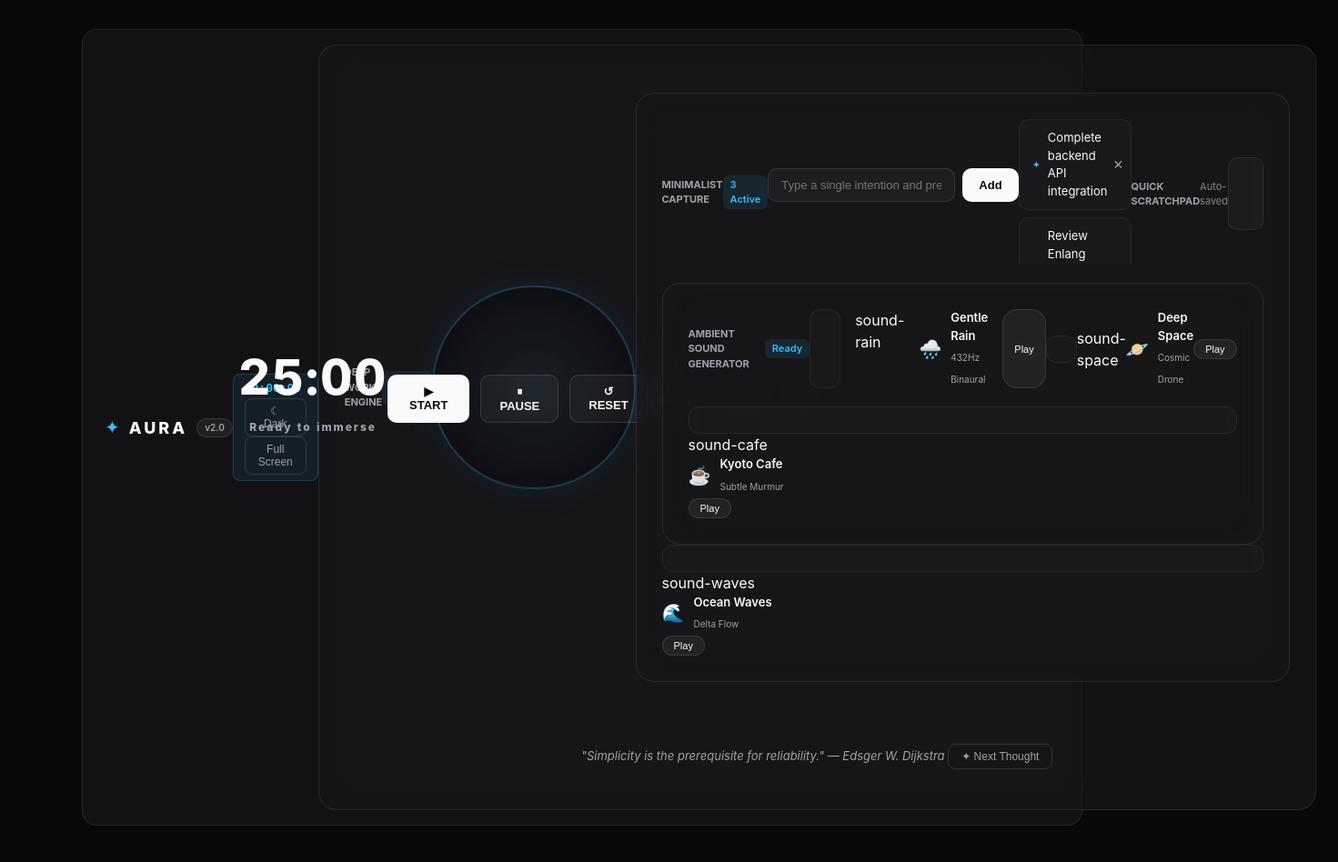
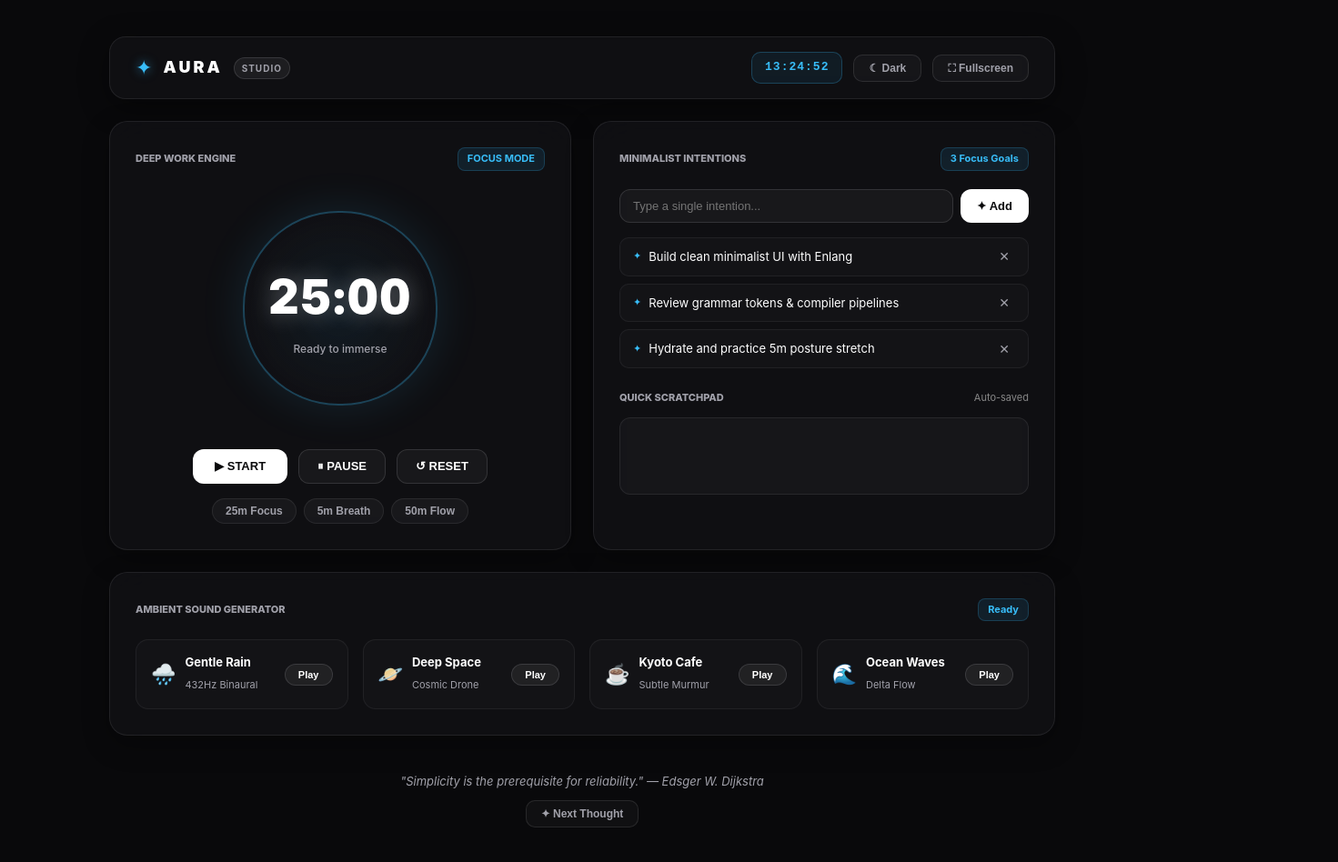
Before and after one commit to Aero99op/enlang-main, a plain HTML site: page minimalist.html in a window 1280 px wide. Shown: the whole page at 91% size, 1471 px wide, since content can reach past the window. Drawn offline with Linux system fonts and the light colour scheme.

Commit message:
fix_and_polish_minimalist_studio

```diff
--- a/minimalist.html
+++ b/minimalist.html
@@ -6,30 +6,29 @@
     <title>AURA — Minimalist Focus Studio</title>
     <style>
 :root {
-  --bg-carbon: #09090b;
-  --card-surface: rgba(24, 24, 27, 0.7);
-  --border-subtle: rgba(255, 255, 255, 0.08);
-  --text-bright: #fafafa;
+  --bg-canvas: #09090b;
+  --card-surface: rgba(18, 18, 22, 0.75);
+  --text-pure: #ffffff;
   --text-muted: #a1a1aa;
-  --accent-sky: #38bdf8;
-  --accent-emerald: #34d399;
+  --accent-cyan: #38bdf8;
+  --accent-glow: rgba(56, 189, 248, 0.15);
 }
 
 body {
   margin: 0px;
   padding: 0px;
-  background: var(--bg-carbon);
-  color: var(--text-bright);
+  background: var(--bg-canvas);
+  color: var(--text-pure);
   font-family: Inter, -apple-system, BlinkMacSystemFont, 'Segoe UI', Roboto, sans-serif;
   min-height: 100vh;
-  line-height: 1.5;
+  line-height: 1.6;
   overflow-x: hidden;
 }
 
 .app-shell {
-  max-width: 1100px;
+  max-width: 1040px;
   margin: 0 auto;
-  padding: 32px 24px;
+  padding: 40px 24px 60px 24px;
   display: flex;
   flex-direction: column;
   gap: 24px;
@@ -39,37 +38,40 @@ body {
   display: flex;
   justify-content: space-between;
   align-items: center;
-  padding: 16px 24px;
+  padding: 16px 28px;
   background: var(--card-surface);
-  backdrop-filter: blur(20px);
+  backdrop-filter: blur(24px);
   border: 1px solid rgba(255, 255, 255, 0.08);
-  border-radius: 16px;
+  border-radius: 18px;
+  box-shadow: 0 8px 32px rgba(0, 0, 0, 0.4);
 }
 
 .brand-container {
   display: flex;
   align-items: center;
-  gap: 10px;
+  gap: 12px;
 }
 
 .brand-icon {
-  color: var(--accent-sky);
-  font-size: 20px;
+  color: var(--accent-cyan);
+  font-size: 22px;
+  text-shadow: 0 0 12px rgba(56, 189, 248, 0.6);
 }
 
 .brand-title {
   font-size: 18px;
-  font-weight: 800;
+  font-weight: 900;
   letter-spacing: 3px;
-  color: var(--text-bright);
+  color: var(--text-pure);
 }
 
 .badge-pill {
   font-size: 10px;
-  font-weight: 600;
-  padding: 2px 8px;
+  font-weight: 700;
+  letter-spacing: 1px;
+  padding: 3px 8px;
   background: rgba(255, 255, 255, 0.06);
-  border: 1px solid rgba(255, 255, 255, 0.1);
+  border: 1px solid rgba(255, 255, 255, 0.12);
   border-radius: 20px;
   color: var(--text-muted);
 }
@@ -83,40 +85,41 @@ body {
 .time-badge {
   font-family: monospace;
   font-size: 13px;
-  font-weight: 600;
-  color: var(--accent-sky);
+  font-weight: 700;
+  color: var(--accent-cyan);
   background: rgba(56, 189, 248, 0.08);
-  padding: 6px 12px;
-  border-radius: 8px;
-  border: 1px solid rgba(56, 189, 248, 0.2);
+  padding: 6px 14px;
+  border-radius: 10px;
+  border: 1px solid rgba(56, 189, 248, 0.25);
+  letter-spacing: 1px;
 }
 
 .btn-ghost {
-  background: transparent;
-  border: 1px solid rgba(255, 255, 255, 0.12);
+  background: rgba(255, 255, 255, 0.03);
+  border: 1px solid rgba(255, 255, 255, 0.1);
   color: var(--text-muted);
-  padding: 6px 14px;
-  border-radius: 8px;
+  padding: 7px 16px;
+  border-radius: 10px;
   font-size: 12px;
-  font-weight: 500;
+  font-weight: 600;
   cursor: pointer;
   transition: all 0.2s ease;
 }
 
 .btn-ghost:hover {
-  color: var(--text-bright);
+  color: var(--text-pure);
   border: 1px solid rgba(255, 255, 255, 0.3);
-  background: rgba(255, 255, 255, 0.05);
+  background: rgba(255, 255, 255, 0.08);
 }
 
 .btn-primary {
-  background: var(--text-bright);
+  background: var(--text-pure);
   color: #09090b;
   border: none;
   padding: 10px 24px;
-  border-radius: 10px;
+  border-radius: 12px;
   font-size: 13px;
-  font-weight: 700;
+  font-weight: 800;
   letter-spacing: 0.5;
   cursor: pointer;
   transition: all 0.2s ease;
@@ -124,17 +127,17 @@ body {
 
 .btn-primary:hover {
   transform: translateY(-1px);
-  box-shadow: 0 4px 16px rgba(255, 255, 255, 0.2);
+  box-shadow: 0 6px 20px rgba(255, 255, 255, 0.25);
 }
 
 .btn-outline {
   background: rgba(255, 255, 255, 0.04);
-  color: var(--text-bright);
+  color: var(--text-pure);
   border: 1px solid rgba(255, 255, 255, 0.12);
   padding: 10px 20px;
-  border-radius: 10px;
+  border-radius: 12px;
   font-size: 13px;
-  font-weight: 600;
+  font-weight: 700;
   cursor: pointer;
   transition: all 0.2s ease;
 }
@@ -152,12 +155,13 @@ body {
 
 .card {
   background: var(--card-surface);
-  backdrop-filter: blur(20px);
+  backdrop-filter: blur(24px);
   border: 1px solid rgba(255, 255, 255, 0.08);
   border-radius: 20px;
   padding: 28px;
   position: relative;
   box-sizing: border-box;
+  box-shadow: 0 10px 30px rgba(0, 0, 0, 0.3);
 }
 
 .panel-header {
@@ -169,18 +173,19 @@ body {
 
 .panel-tag {
   font-size: 11px;
-  font-weight: 700;
+  font-weight: 800;
   letter-spacing: 1.5;
   color: var(--text-muted);
 }
 
 .mode-tag {
   font-size: 11px;
-  font-weight: 600;
-  color: var(--accent-sky);
+  font-weight: 700;
+  color: var(--accent-cyan);
   background: rgba(56, 189, 248, 0.1);
-  padding: 2px 8px;
-  border-radius: 6px;
+  padding: 3px 10px;
+  border-radius: 8px;
+  border: 1px solid rgba(56, 189, 248, 0.2);
 }
 
 .timer-center {
@@ -191,15 +196,15 @@ body {
 }
 
 .pulse-ring {
-  width: 220px;
-  height: 220px;
-  border-radius: 110px;
+  width: 210px;
+  height: 210px;
+  border-radius: 105px;
   display: flex;
   align-items: center;
   justify-content: center;
-  background: radial-gradient(circle, rgba(56, 189, 248, 0.06) 0%, rgba(9, 9, 11, 0.4) 70%);
-  border: 2px solid rgba(56, 189, 248, 0.25);
-  box-shadow: 0 0 40px rgba(56, 189, 248, 0.08);
+  background: radial-gradient(circle, rgba(56, 189, 248, 0.08) 0%, rgba(18, 18, 22, 0.6) 70%);
+  border: 2px solid rgba(56, 189, 248, 0.3);
+  box-shadow: 0 0 50px rgba(56, 189, 248, 0.12);
   transition: all 0.4s ease;
 }
 
@@ -207,18 +212,20 @@ body {
   text-align: center;
 }
 
-#timer-clock {
-  font-size: 54px;
-  font-weight: 800;
+.timer-num {
+  font-size: 52px;
+  font-weight: 900;
   margin: 0px;
   letter-spacing: 2px;
   font-variant-numeric: tabular-nums;
-  color: var(--text-bright);
+  color: var(--text-pure);
+  text-shadow: 0 0 24px rgba(255, 255, 255, 0.3);
 }
 
 .sub-text {
   margin: 6px 0 0 0;
   font-size: 12px;
+  font-weight: 500;
   color: var(--text-muted);
 }
 
@@ -243,13 +250,15 @@ body {
   padding: 6px 14px;
   border-radius: 20px;
   font-size: 12px;
+  font-weight: 600;
   cursor: pointer;
   transition: all 0.2s ease;
 }
 
 .pill:hover {
-  color: var(--text-bright);
-  border: 1px solid rgba(255, 255, 255, 0.2);
+  color: var(--text-pure);
+  border: 1px solid rgba(255, 255, 255, 0.25);
+  background: rgba(255, 255, 255, 0.08);
 }
 
 .input-group {
@@ -261,20 +270,21 @@ body {
 .text-input {
   flex: 1;
   background: rgba(255, 255, 255, 0.04);
-  border: 1px solid rgba(255, 255, 255, 0.1);
-  border-radius: 10px;
+  border: 1px solid rgba(255, 255, 255, 0.12);
+  border-radius: 12px;
   padding: 10px 14px;
-  color: var(--text-bright);
+  color: var(--text-pure);
   font-size: 13px;
   box-sizing: border-box;
   outline: none;
+  transition: border-color 0.2s ease;
 }
 
 .task-list {
   display: flex;
   flex-direction: column;
   gap: 8px;
-  max-height: 160px;
+  max-height: 170px;
   overflow-y: auto;
 }
 
@@ -291,14 +301,14 @@ body {
 }
 
 .task-bullet {
-  color: var(--accent-sky);
+  color: var(--accent-cyan);
   margin-right: 8px;
   font-size: 11px;
 }
 
 .task-text {
   flex: 1;
-  color: var(--text-bright);
+  color: var(--text-pure);
 }
 
 .btn-delete-task {
@@ -309,21 +319,28 @@ body {
   font-size: 14px;
   padding: 2px 6px;
   border-radius: 4px;
+  transition: color 0.2s ease;
+}
+
+.btn-delete-task:hover {
+  color: #f87171;
 }
 
 .textarea-input {
   width: 100%;
-  height: 80px;
+  height: 85px;
   background: rgba(255, 255, 255, 0.03);
   border: 1px solid rgba(255, 255, 255, 0.08);
-  border-radius: 10px;
-  padding: 12px;
-  color: var(--text-bright);
+  border-radius: 12px;
+  padding: 14px;
+  color: var(--text-pure);
   font-family: inherit;
   font-size: 12px;
+  line-height: 1.5;
   box-sizing: border-box;
   resize: none;
   outline: none;
+  transition: border-color 0.2s ease;
 }
 
 .ambient-grid {
@@ -339,7 +356,7 @@ body {
   padding: 14px 16px;
   background: rgba(255, 255, 255, 0.02);
   border: 1px solid rgba(255, 255, 255, 0.06);
-  border-radius: 12px;
+  border-radius: 14px;
   transition: all 0.2s ease;
 }
 
@@ -350,30 +367,36 @@ body {
 }
 
 .sound-emoji {
-  font-size: 20px;
+  font-size: 22px;
 }
 
 .sound-name {
   margin: 0px;
   font-size: 13px;
-  font-weight: 600;
-  color: var(--text-bright);
+  font-weight: 700;
+  color: var(--text-pure);
 }
 
 .sound-sub {
-  font-size: 10px;
+  font-size: 11px;
   color: var(--text-muted);
 }
 
 .btn-pill {
   background: rgba(255, 255, 255, 0.06);
-  border: 1px solid rgba(255, 255, 255, 0.1);
-  color: var(--text-bright);
-  padding: 4px 12px;
+  border: 1px solid rgba(255, 255, 255, 0.12);
+  color: var(--text-pure);
+  padding: 5px 14px;
   border-radius: 16px;
   font-size: 11px;
+  font-weight: 600;
   cursor: pointer;
   transition: all 0.2s ease;
+}
+
+.btn-pill:hover {
+  background: var(--accent-cyan);
+  color: #09090b;
 }
 
 .footer-quote {
@@ -391,15 +414,15 @@ body {
 
 .toast {
   position: fixed;
-  bottom: 24px;
-  right: 24px;
-  background: var(--text-bright);
+  bottom: 28px;
+  right: 28px;
+  background: var(--text-pure);
   color: #09090b;
-  padding: 12px 20px;
-  border-radius: 10px;
+  padding: 12px 22px;
+  border-radius: 12px;
   font-size: 13px;
-  font-weight: 700;
-  box-shadow: 0 10px 30px rgba(0, 0, 0, 0.5);
+  font-weight: 800;
+  box-shadow: 0 12px 36px rgba(0, 0, 0, 0.6);
   display: none;
   z-index: 1000;
   transition: all 0.3s ease;
@@ -413,31 +436,27 @@ body {
         <div class="brand-container">
           <span class="brand-icon">✦</span>
           <span class="brand-title">AURA</span>
-          <span class="badge-pill">v2.0</span>
+          <span class="badge-pill">STUDIO</span>
         </div>
         <div class="nav-actions">
-          <span id="live-time" class="time-badge">
-            00:00:00
+          <span id="live-time" class="time-badge">00:00:00</span>
           <button id="btn-theme" class="btn-ghost">☾ Dark</button>
-            <button id="btn-fullscreen" class="btn-ghost">Full Screen</button>
-          </span>
+          <button id="btn-fullscreen" class="btn-ghost">⛶ Fullscreen</button>
         </div>
+      </header>
       <main class="content-grid">
         <section class="card glass focus-panel">
           <div class="panel-header">
             <span class="panel-tag">DEEP WORK ENGINE</span>
-              <span id="timer-mode-tag" class="mode-tag">
-                FOCUS MODE
-              </span>
+            <span id="timer-mode-tag" class="mode-tag">FOCUS MODE</span>
+          </div>
           <div class="timer-center">
             <div class="pulse-ring" id="pulse-orb">
               <div class="timer-display">
-                    <h1 id="timer-clock">
-                      25:00
-                      <p id="timer-status" class="sub-text">
-                        Ready to immerse
-                      </p>
-                    </h1>
+                <h1 id="timer-clock" class="timer-num">25:00</h1>
+                <p id="timer-status" class="sub-text">Ready to immerse</p>
+              </div>
+            </div>
           </div>
           <div class="timer-controls">
             <button id="btn-timer-start" class="btn-primary">▶ START</button>
@@ -445,59 +464,54 @@ body {
             <button id="btn-timer-reset" class="btn-outline">↺ RESET</button>
           </div>
           <div class="preset-pills">
-                    <button id="btn-preset-25" class="pill active">25m Focus</button>
+            <button id="btn-preset-25" class="pill">25m Focus</button>
             <button id="btn-preset-5" class="pill">5m Breath</button>
             <button id="btn-preset-50" class="pill">50m Flow</button>
           </div>
-                </div>
+        </section>
         <section class="card glass task-panel">
           <div class="panel-header">
-                    <span class="panel-tag">MINIMALIST CAPTURE</span>
-                    <span id="task-count-tag" class="mode-tag">
-                      3 Active
-                    </span>
+            <span class="panel-tag">MINIMALIST INTENTIONS</span>
+            <span id="task-count-tag" class="mode-tag">3 Focus Goals</span>
+          </div>
           <div class="input-group">
-                      <input type="text" id="new-task-input" placeholder="Type a single intention and press enter..." class="text-input">
-                      <button id="btn-add-task" class="btn-primary" style="padding: 10px 18px;">Add</button>
+            <input type="text" id="new-task-input" placeholder="Type a single intention..." class="text-input">
+            <button id="btn-add-task" class="btn-primary" style="padding: 10px 18px;">✦ Add</button>
           </div>
           <div class="task-list" id="task-container">
             <div class="task-item">
               <span class="task-bullet">✦</span>
-                        <span class="task-text">Complete backend API integration</span>
+              <span class="task-text">Build clean minimalist UI with Enlang</span>
               <button class="btn-delete-task">✕</button>
             </div>
             <div class="task-item">
               <span class="task-bullet">✦</span>
-                        <span class="task-text">Review Enlang compiler grammar tokens</span>
+              <span class="task-text">Review grammar tokens & compiler pipelines</span>
               <button class="btn-delete-task">✕</button>
             </div>
             <div class="task-item">
               <span class="task-bullet">✦</span>
-                        <span class="task-text">Hydrate and take 5 min posture stretch</span>
+              <span class="task-text">Hydrate and practice 5m posture stretch</span>
               <button class="btn-delete-task">✕</button>
             </div>
           </div>
           <div class="notes-section">
-                      <div class="panel-header" style="margin-top: 24px;">
+            <div class="panel-header" style="margin-top: 24px; margin-bottom: 12px;">
               <span class="panel-tag">QUICK SCRATCHPAD</span>
-                        <span id="note-saved-status" style="font-size: 11px; color: #888;">
-                          Auto-saved
-                        </span>
-                        <textarea id="scratchpad" placeholder="Draft spontaneous thoughts, snippets, or reflections..." class="textarea-input">
+              <span id="note-saved-status" style="font-size: 11px; color: #888;">Auto-saved</span>
+            </div>
+            <textarea id="scratchpad" placeholder="Draft spontaneous thoughts, architecture ideas, or reflections..." class="textarea-input">
             </textarea>
           </div>
-                    </div>
-                  </div>
+        </section>
+      </main>
       <section class="card glass ambient-section">
         <div class="panel-header">
           <span class="panel-tag">AMBIENT SOUND GENERATOR</span>
-                      <span id="audio-status-tag" class="mode-tag">
-                        Ready
-                      </span>
+          <span id="audio-status-tag" class="mode-tag">Ready</span>
+        </div>
         <div class="ambient-grid">
           <div class="sound-card">
-                        </div>
-                        sound-rain
             <div class="sound-info">
               <span class="sound-emoji">🌧️</span>
               <div>
@@ -508,8 +522,6 @@ body {
             <button id="btn-sound-1" class="btn-pill">Play</button>
           </div>
           <div class="sound-card">
-                      </div>
-                      sound-space
             <div class="sound-info">
               <span class="sound-emoji">🪐</span>
               <div>
@@ -520,8 +532,6 @@ body {
             <button id="btn-sound-2" class="btn-pill">Play</button>
           </div>
           <div class="sound-card">
-                    </div>
-                    sound-cafe
             <div class="sound-info">
               <span class="sound-emoji">☕</span>
               <div>
@@ -530,10 +540,8 @@ body {
               </div>
             </div>
             <button id="btn-sound-3" class="btn-pill">Play</button>
-                  </section>
+          </div>
           <div class="sound-card">
-                  </div>
-                  sound-waves
             <div class="sound-info">
               <span class="sound-emoji">🌊</span>
               <div>
@@ -542,20 +550,15 @@ body {
               </div>
             </div>
             <button id="btn-sound-4" class="btn-pill">Play</button>
-                </section>
           </div>
         </div>
+      </section>
       <footer class="footer-quote">
-              <p id="quote-text" class="quote-content">
-                "Simplicity is the prerequisite for reliability." — Edsger W. Dijkstra
-                <button id="btn-next-quote" class="btn-ghost" style="margin-top: 8px;">✦ Next Thought</button>
-              </p>
+        <p id="quote-text" class="quote-content">"Simplicity is the prerequisite for reliability." — Edsger W. Dijkstra</p>
+        <button id="btn-next-quote" class="btn-ghost" style="margin-top: 10px;">✦ Next Thought</button>
       </footer>
+    </div>
     <div id="toast-banner" class="toast">
-            </div>
-          </section>
-        </main>
-      </header>
     </div>
     <script>
 let timerTotalSeconds = 1500;
@@ -565,8 +568,6 @@ let timerRemaining = 1500;
 let isTimerActive = false;
 
 let currentMode = "FOCUS MODE";
-
-let activeAudioCount = 0;
 
 let quoteIndex = 0;
 
@@ -582,17 +583,12 @@ function showToast(message) {
   }, 3000);
 }
 
-function formatTimer(totalSecs) {
-  let mins = Math.floor ( totalSecs / 60 );
-  let secs = totalSecs % 60;
+function updateTimerDisplay() {
+  let mins = Math.floor ( timerRemaining / 60 );
+  let secs = timerRemaining % 60;
   let minStr = mins < 10 ? "0" + mins : "" + mins;
   let secStr = secs < 10 ? "0" + secs : "" + secs;
-  return minStr + ":" + secStr;
-}
-
-function renderTimer() {
-  let formatted = call formatTimer timerRemaining;
-  (document.getElementById("timer-clock") || document.querySelector("timer-clock")).textContent = formatted;
+  (document.getElementById("timer-clock") || document.querySelector("timer-clock")).textContent = minStr + ":" + secStr;
 }
 
 setInterval(function() {
@@ -601,12 +597,12 @@ setInterval(function() {
   if (isTimerActive == true) {
     if (timerRemaining > 0) {
       timerRemaining = timerRemaining - 1;
-      renderTimer();
+      updateTimerDisplay();
     }
     else {
       isTimerActive = false;
       showToast("🔔 Focus session complete! Time to breathe.");
-      (document.getElementById("timer-status") || document.querySelector("timer-status")).textContent = "Session complete • Breathe";
+      (document.getElementById("timer-status") || document.querySelector("timer-status")).textContent = "Session complete • Take a deep breath";
     }
   }
 }, 1000);
@@ -626,7 +622,7 @@ setInterval(function() {
 (document.getElementById("btn-timer-reset") || document.querySelector("btn-timer-reset")).addEventListener('click', function(event) {
   isTimerActive = false;
   timerRemaining = timerTotalSeconds;
-  renderTimer();
+  updateTimerDisplay();
   (document.getElementById("timer-status") || document.querySelector("timer-status")).textContent = "Ready to immerse";
   showToast("↺ Timer reset to " + ( timerTotalSeconds / 60 ) + "m");
 });
@@ -638,7 +634,7 @@ setInterval(function() {
   currentMode = "FOCUS MODE";
   (document.getElementById("timer-mode-tag") || document.querySelector("timer-mode-tag")).textContent = "FOCUS (25m)";
   (document.getElementById("timer-status") || document.querySelector("timer-status")).textContent = "Ready for 25m focus";
-  renderTimer();
+  updateTimerDisplay();
   showToast("Switched to 25m Focus preset");
 });
 
@@ -649,7 +645,7 @@ setInterval(function() {
   currentMode = "ZEN BREATH";
   (document.getElementById("timer-mode-tag") || document.querySelector("timer-mode-tag")).textContent = "BREATH (5m)";
   (document.getElementById("timer-status") || document.querySelector("timer-status")).textContent = "5m Mindful breathing";
-  renderTimer();
+  updateTimerDisplay();
   showToast("Switched to 5m Zen Breath preset");
 });
 
@@ -660,7 +656,7 @@ setInterval(function() {
   currentMode = "FLOW STATE";
   (document.getElementById("timer-mode-tag") || document.querySelector("timer-mode-tag")).textContent = "FLOW (50m)";
   (document.getElementById("timer-status") || document.querySelector("timer-status")).textContent = "50m Uninterrupted flow";
-  renderTimer();
+  updateTimerDisplay();
   showToast("Switched to 50m Flow State preset");
 });
 
@@ -687,11 +683,11 @@ function addNewTask() {
 
 (document.getElementById("scratchpad") || document.querySelector("scratchpad")).addEventListener('click', function(event) {
   let noteText = (document.getElementById("scratchpad") || document.querySelector("scratchpad")).value;
-  stored = "aura_scratchpad" noteText;
+  localStorage.setItem ( "aura_scratchpad" , noteText );
   (document.getElementById("note-saved-status") || document.querySelector("note-saved-status")).textContent = "Saved (" + noteText.length + " chars)";
 });
 
-let savedNote = (document.getElementById("stored") || document.querySelector("stored")) "aura_scratchpad";
+let savedNote = localStorage.getItem ( "aura_scratchpad" );
 
 if (savedNote != null) {
   (document.getElementById("scratchpad") || document.querySelector("scratchpad")).value = savedNote;
@@ -714,7 +710,7 @@ if (savedNote != null) {
   else {
     btn.innerText = "Play";
     btn.style.background = "rgba(255, 255, 255, 0.06)";
-    btn.style.color = "#fafafa";
+    btn.style.color = "#ffffff";
   }
 });
 
@@ -729,7 +725,7 @@ if (savedNote != null) {
   else {
     btn.innerText = "Play";
     btn.style.background = "rgba(255, 255, 255, 0.06)";
-    btn.style.color = "#fafafa";
+    btn.style.color = "#ffffff";
   }
 });
 
@@ -744,7 +740,7 @@ if (savedNote != null) {
   else {
     btn.innerText = "Play";
     btn.style.background = "rgba(255, 255, 255, 0.06)";
-    btn.style.color = "#fafafa";
+    btn.style.color = "#ffffff";
   }
 });
 
@@ -759,7 +755,7 @@ if (savedNote != null) {
   else {
     btn.innerText = "Play";
     btn.style.background = "rgba(255, 255, 255, 0.06)";
-    btn.style.color = "#fafafa";
+    btn.style.color = "#ffffff";
   }
 });
 
@@ -768,14 +764,14 @@ if (savedNote != null) {
   let btnTheme = document.getElementById ( "btn-theme" );
   if (btnTheme.innerText == "☾ Dark") {
     btnTheme.innerText = "☼ Light";
-    bodyEl.style.background = "#fafafa";
+    bodyEl.style.background = "#f4f4f5";
     bodyEl.style.color = "#09090b";
-    showToast("Switched to Paper White theme");
+    showToast("Switched to Light Paper theme");
   }
   else {
     btnTheme.innerText = "☾ Dark";
     bodyEl.style.background = "#09090b";
-    bodyEl.style.color = "#fafafa";
+    bodyEl.style.color = "#ffffff";
     showToast("Switched to OLED Dark theme");
   }
 });
```
Also changed, not shown: 3 other files. Lines whose indentation alone changed are shown as unchanged.
